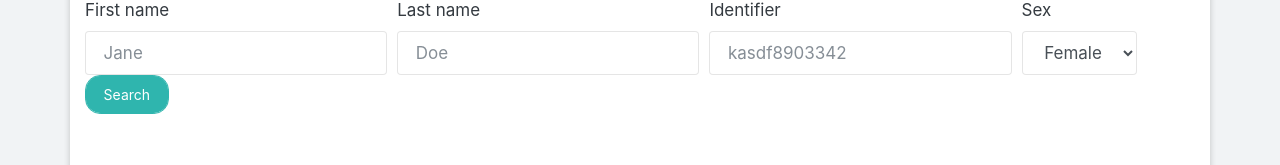
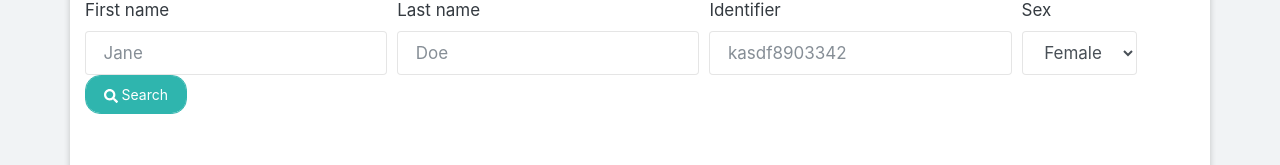
Before and after one commit to Befuh/doctor, a React app: page / in a window 1280 px wide. Shown: the part 188-353 px from the top of the page. Built offline with nearby package versions, Linux system fonts and the light colour scheme.

Commit message:
:mag: :lipstick: add icon search button

```diff
--- a/src/components/patients/Search.jsx
+++ b/src/components/patients/Search.jsx
@@ -1,6 +1,7 @@
 import React from 'react';
 import PropTypes from 'prop-types';
 import { connect } from 'react-redux';
+import { FaSearch } from 'react-icons/fa';
 import { startUpdatePatients } from '../../actions/patients';
 
 export class Search extends React.Component {
@@ -72,7 +73,7 @@
             </select>
           </div>
           <div className='col-auto'>
-            <button type='submit' className='form-control btn btn-primary'>Search</button>
+            <button type='submit' className='form-control btn btn-primary'><FaSearch/> Search</button>
           </div>
         </div>
       </form>
```
